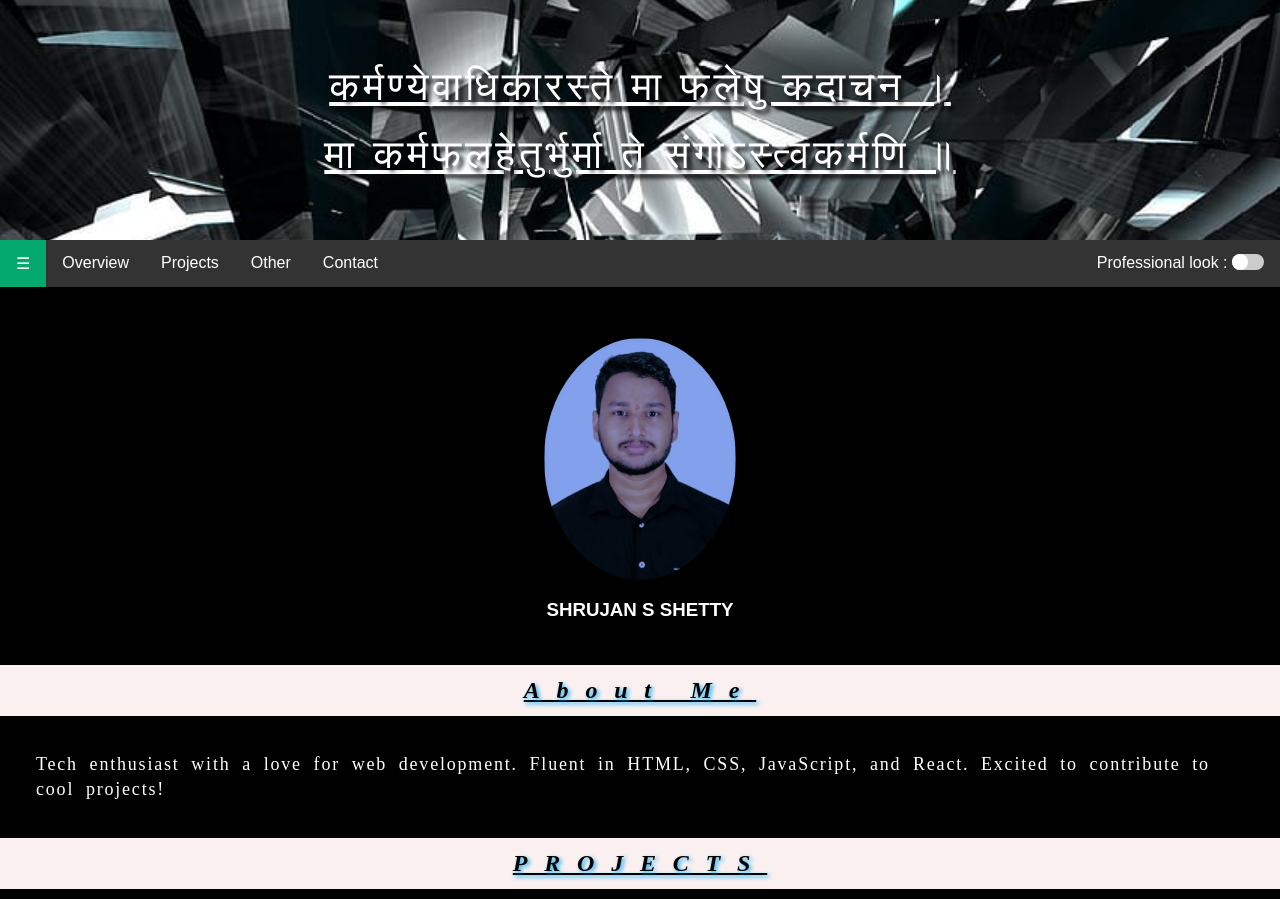
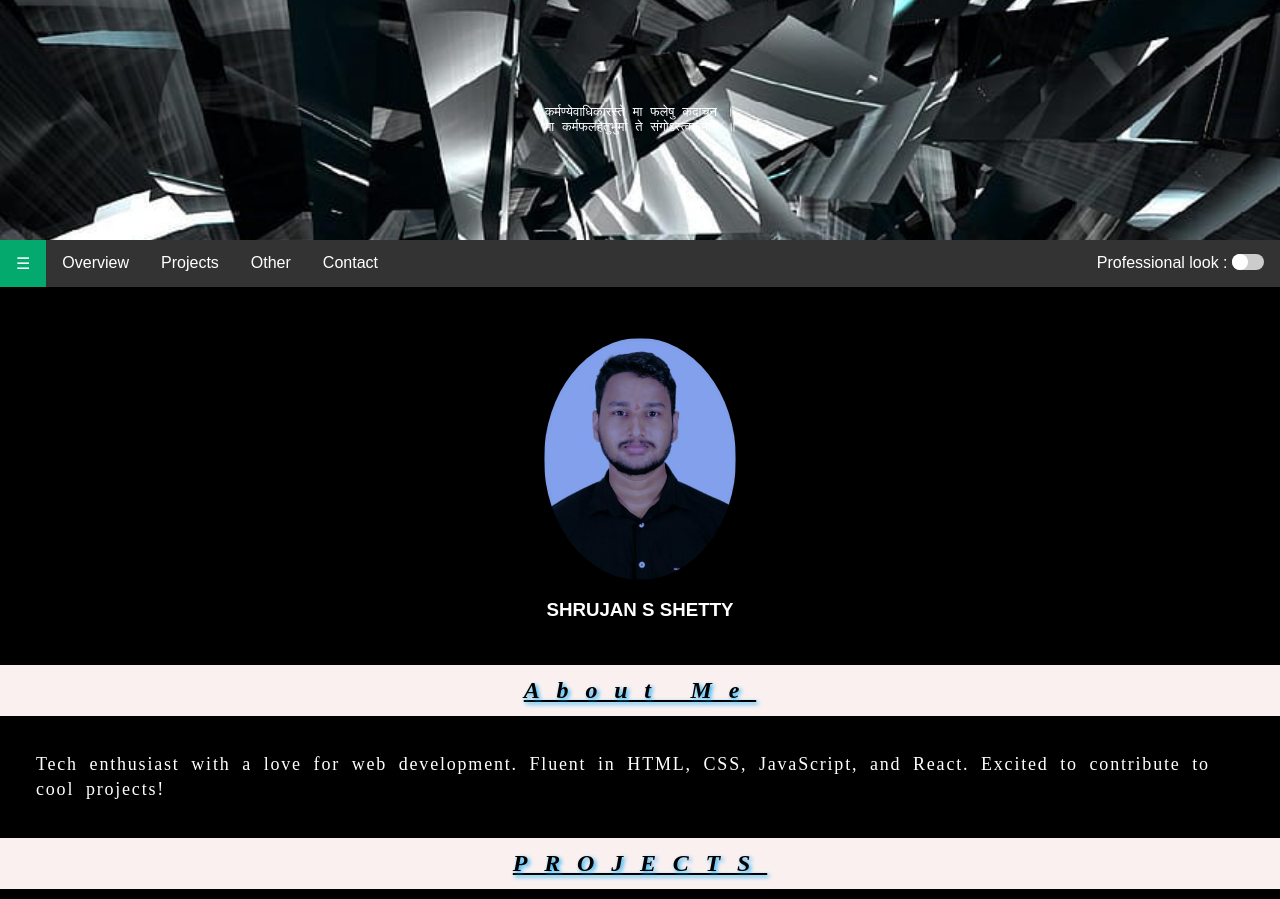
Before and after one commit to shrujansshetty/MyProfile.github.io, a plain HTML site: page index.html in a window 1280 px wide. Shown: the top 899 px of the page. Drawn offline with Linux system fonts and the light colour scheme.

Commit message:
Update style.css
Removed quote

```diff
--- a/style.css
+++ b/style.css
@@ -116,7 +116,7 @@ nav li a:hover:not(.active) {
 nav .active {
   background-color: #04AA6D;
 }
-
+/*
 .quote {
   text-align: center;
   text-decoration: underline;
@@ -131,7 +131,10 @@ nav .active {
   height: 10em;
   font-size: 40px;
 }
-
+*/
+.quote{
+  display:block;
+}
 #home {
   width: 100%;
   height: 15em;
```
